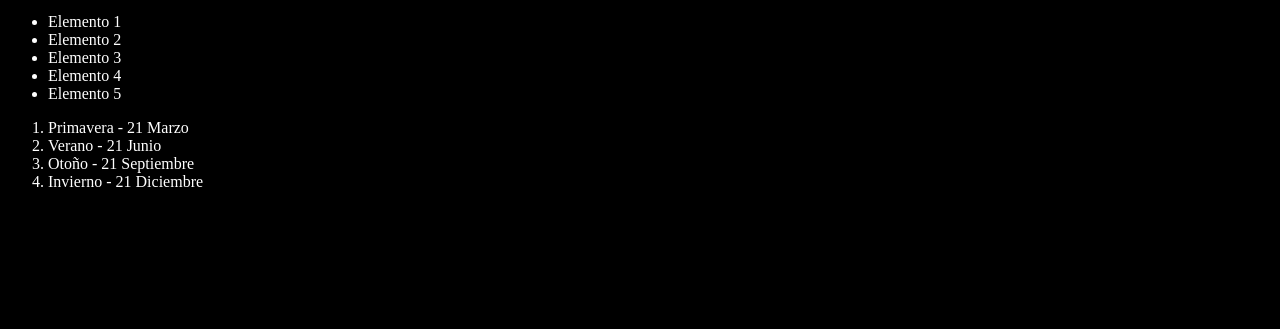
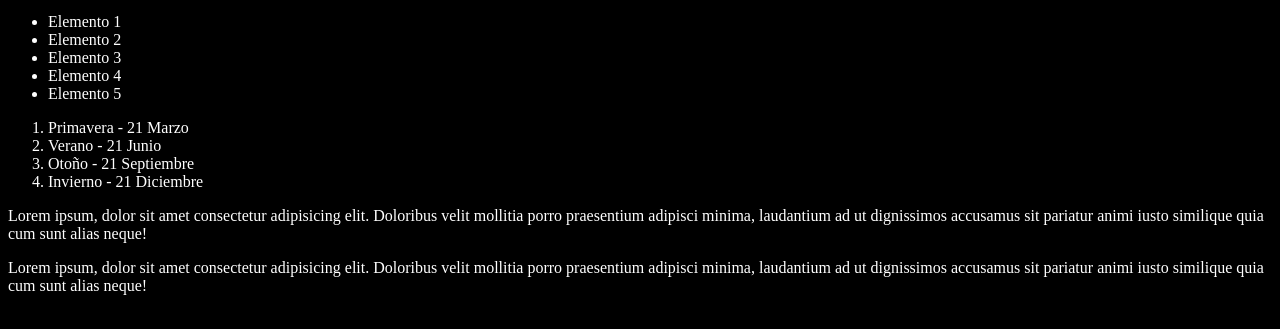
Before and after one commit to Johnny09887/youtube-git, a plain HTML site: page index.html in a window 1280 px wide. Shown: the part 101-430 px from the top of the page. Drawn offline with Linux system fonts and the light colour scheme.

Commit message:
Agregando 2 parrafos

```diff
--- a/index.html
+++ b/index.html
@@ -25,6 +25,16 @@
       <li>Otoño - 21 Septiembre</li>
       <li>Invierno - 21 Diciembre</li>
     </ol>
+    <p>
+      Lorem ipsum, dolor sit amet consectetur adipisicing elit. Doloribus velit
+      mollitia porro praesentium adipisci minima, laudantium ad ut dignissimos
+      accusamus sit pariatur animi iusto similique quia cum sunt alias neque!
+    </p>
+    <p>
+      Lorem ipsum, dolor sit amet consectetur adipisicing elit. Doloribus velit
+      mollitia porro praesentium adipisci minima, laudantium ad ut dignissimos
+      accusamus sit pariatur animi iusto similique quia cum sunt alias neque!
+    </p>
     <script src="index.js"></script>
   </body>
 </html>
```
